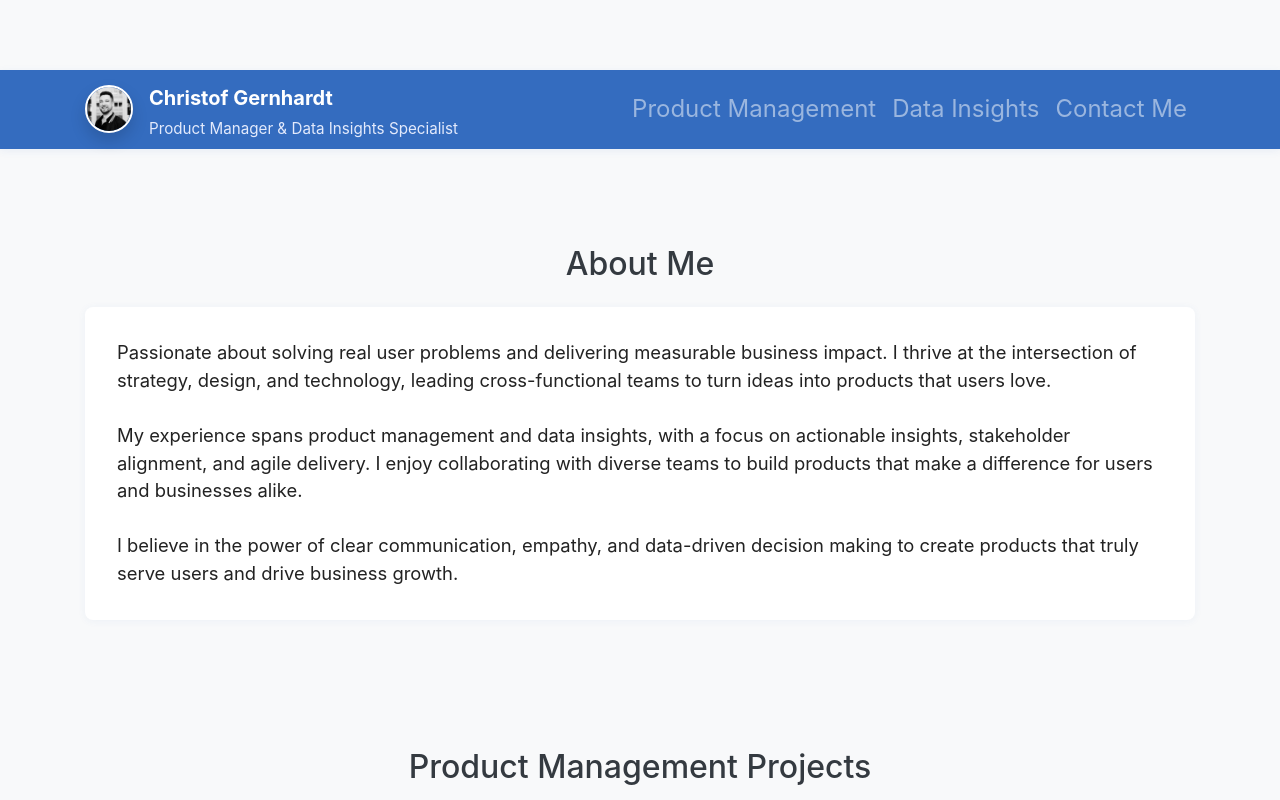
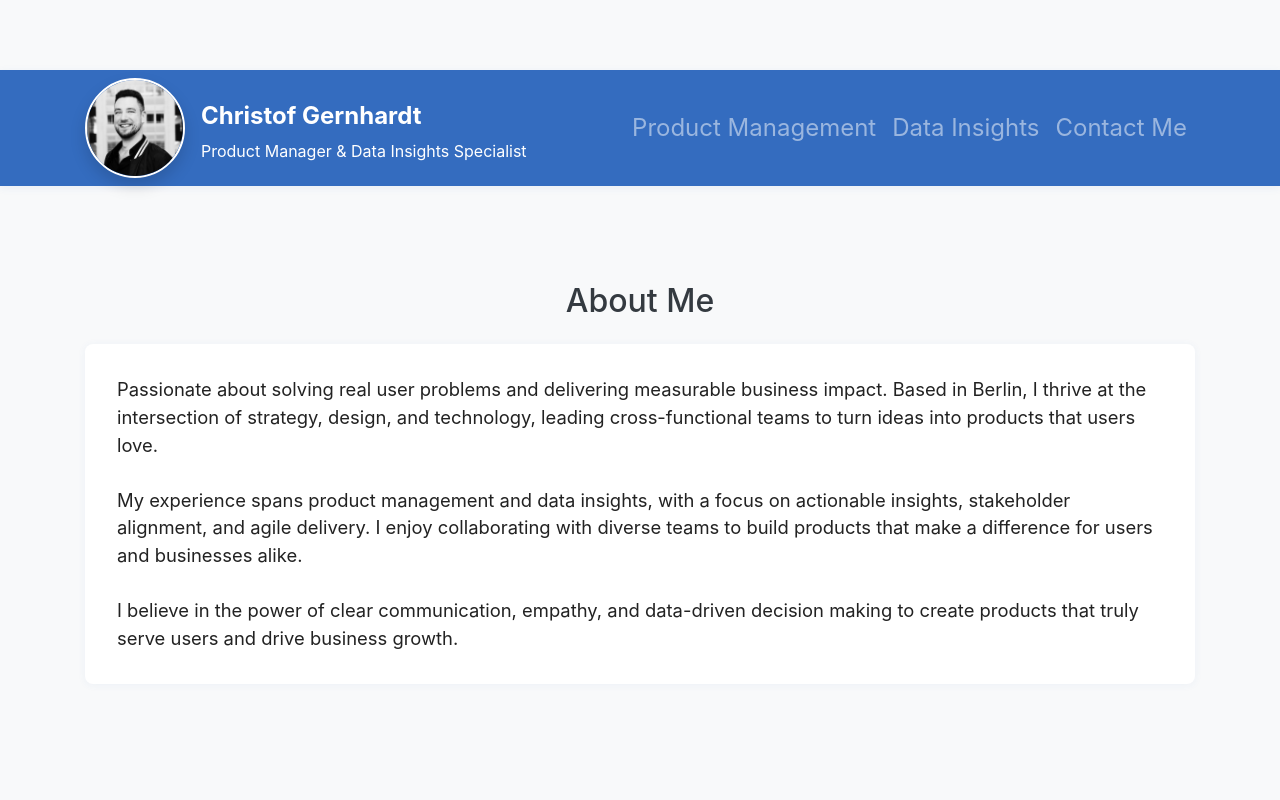
Before and after one commit to ChrisGernhardt/Product-Management-Portfolio, a plain HTML site: page index.html in a window 1280 px wide. Shown: the top 800 px of the page. Drawn offline with nearby package versions, Linux system fonts and the light colour scheme.

Commit message:
edited profile picture

```diff
--- a/index.html
+++ b/index.html
@@ -14,7 +14,7 @@
     <nav class="navbar navbar-dark custom-navbar-bg">
       <div class="container d-flex justify-content-between align-items-center">
           <div class="d-flex align-items-center">
-            <img src="images/Christof Gernhardt.jpeg" alt="Christof Gernhardt Profile" class="rounded-circle shadow custom-profile-img-wide mr-3 navbar-profile-img">
+            <img src="images/Christof Gernhardt.jpeg" alt="Christof Gernhardt Profile" class="rounded-circle shadow mr-3 navbar-profile-img">
             <div class="d-flex flex-column">
               <span class="navbar-brand mb-0 navbar-profile-name">Christof Gernhardt</span>
               <span class="navbar-profile-title">Product Manager & Data Insights Specialist</span>
@@ -34,7 +34,7 @@
       <div class="col-lg-12 d-flex flex-column justify-content-center">
         <h2 class="mb-4 text-center">About Me</h2>
         <p class="custom-about-desc-wide">
-          Passionate about solving real user problems and delivering measurable business impact. I thrive at the intersection of strategy, design, and technology, leading cross-functional teams to turn ideas into products that users love.<br><br>
+          Passionate about solving real user problems and delivering measurable business impact. Based in Berlin, I thrive at the intersection of strategy, design, and technology, leading cross-functional teams to turn ideas into products that users love.<br><br>
           My experience spans product management and data insights, with a focus on actionable insights, stakeholder alignment, and agile delivery. I enjoy collaborating with diverse teams to build products that make a difference for users and businesses alike.<br><br>
           I believe in the power of clear communication, empathy, and data-driven decision making to create products that truly serve users and drive business growth.
         </p>
--- a/styles/main.css
+++ b/styles/main.css
@@ -193,6 +193,21 @@ footer {
   font-weight: 500;
 }
 
+.navbar-profile-name {
+  font-size: 1.5rem; /* Larger font size */
+  font-weight: 700;
+  color: #fff;
+}
+
+.navbar-profile-img {
+  width: 100px;
+  height: 100px;
+  object-fit: cover;
+  border: 2px solid #fff;
+  background: #346cbf;
+}
+
+
 /* Navbar icon styles for visibility */
 .navbar .custom-email-link,
 .navbar .custom-linkedin-link,
@@ -216,21 +231,3 @@ footer {
 .navbar .fa-lg {
   font-size: 1.5rem;
 }
-
-/* Navbar profile and title styles */
-.navbar-profile-img {
-  width: 48px;
-  height: 48px;
-  object-fit: cover;
-  border: 2px solid #fff;
-  background: #346cbf;
-}
-.navbar-profile-name {
-  font-size: 1.25rem;
-  font-weight: 700;
-  color: #fff;
-}
-.navbar-profile-title {
-  font-size: 0.95rem;
-  color: #e3eafc;
-}
```
Also changed, not shown: 1 other file.
